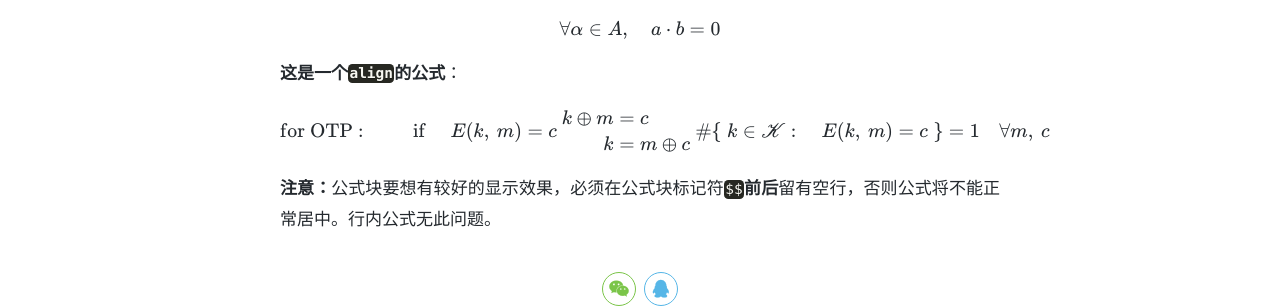
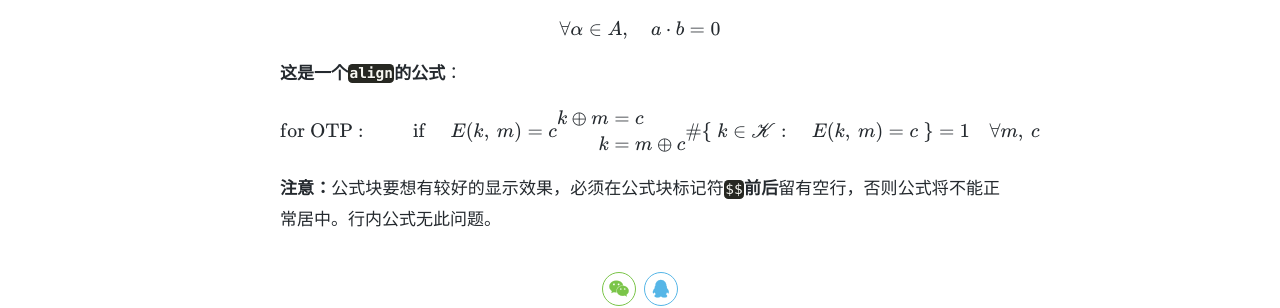
Before and after one commit to Azur-Ice/Azur-Ice.github.io, a Jekyll site: the page built from _posts/2020-08-11-mathjax-test.md, in a window 1280 px wide and 1236 px high. Shown: the part 476-784 px from the top of the window. Built offline with Jekyll 4.4.1, drawn with Linux system fonts in a browser that asks for light colours; nearby versions of some CDN libraries; comment, search, counter and statistics services are not loaded; a style sheet for code colours, icons or effects is not loaded.

Commit message:
Update 2020-08-11-mathjax-test.md

```diff
--- a/_posts/2020-08-11-mathjax-test.md
+++ b/_posts/2020-08-11-mathjax-test.md
@@ -17,12 +17,12 @@
 **这是一个`align`的公式**：
 
 $$
-\text{for OTP : $\qquad$ if }\quad E(k,\:m)=c\\\
+\text{for OTP : $\qquad$ if }\quad E(k,\:m)=c\\
 
 \begin{align}
-k\oplus m &= c\\\
+k\oplus m &= c\\
 k &= m\oplus c
-\end{align}\\\
+\end{align}\\
 
 \#\{\;k \in \mathscr K : \quad E(k,\:m)=c \;\}=1 \quad \forall m,\:c
 $$
```
